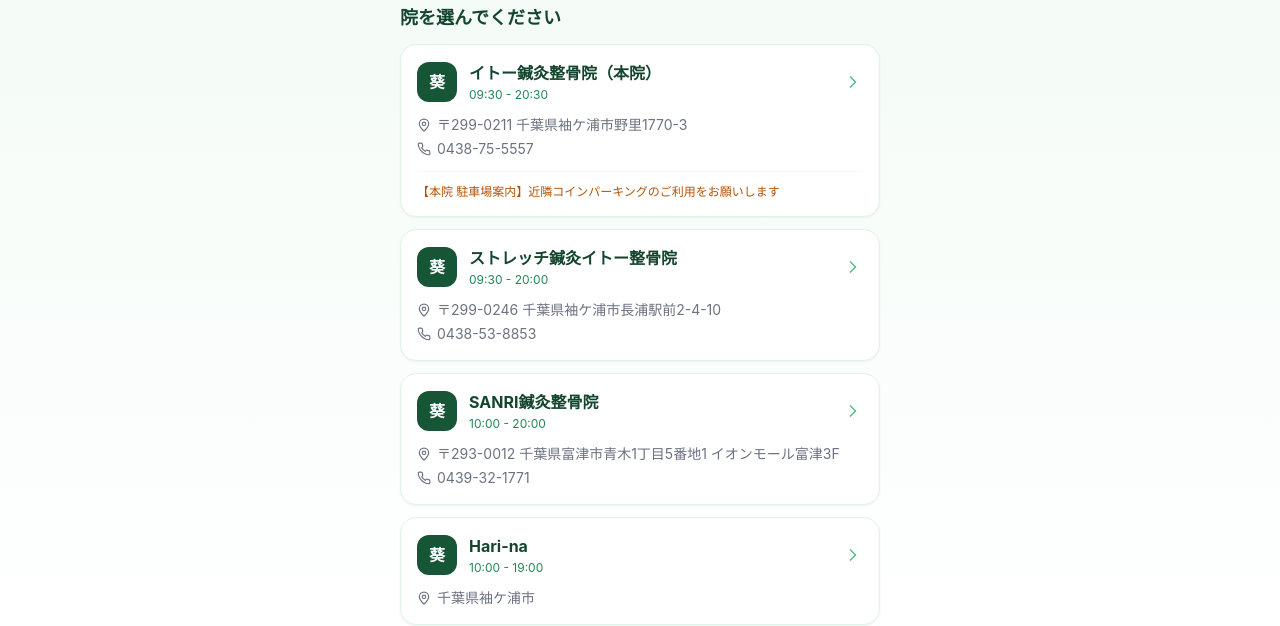
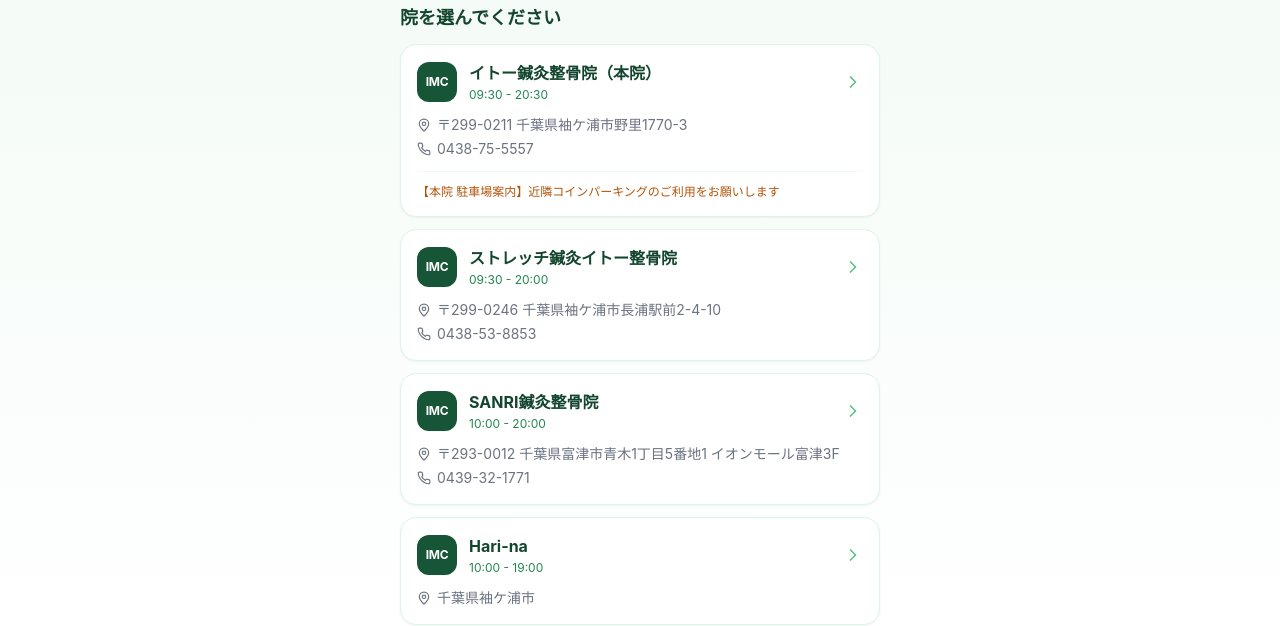
Before and after one commit to naoto07030113-design/HP, a Next.js app: page /reserve in a window 1280 px wide. Shown: the part 236-862 px from the top of the page. Built offline with nearby package versions, Linux system fonts and the light colour scheme.

Commit message:
アイコンの葵表記をIMCに変更

```diff
--- a/src/app/reserve/page.tsx
+++ b/src/app/reserve/page.tsx
@@ -44,7 +44,7 @@ export default function ReservePage() {
                   <div className="flex items-center justify-between mb-3">
                     <div className="flex items-center gap-3">
                       <div className="w-10 h-10 rounded-xl bg-green-800 flex items-center justify-center flex-shrink-0">
-                        <span className="text-white font-bold">葵</span>
+                        <span className="text-white font-bold text-xs tracking-tight">IMC</span>
                       </div>
                       <div>
                         <p className="font-bold text-green-900">{clinic.name}</p>
--- a/src/components/layout/AppShell.tsx
+++ b/src/components/layout/AppShell.tsx
@@ -56,7 +56,7 @@ export function AppShell({ children }: Props) {
           </Button>
           <div className="flex items-center gap-2">
             <div className="w-6 h-6 rounded bg-green-800 flex items-center justify-center">
-              <span className="text-white font-bold text-xs">葵</span>
+              <span className="text-white font-bold text-[10px] tracking-tight">IMC</span>
             </div>
             <span className="font-semibold text-green-900 text-sm">統合業務システム</span>
           </div>
--- a/src/components/layout/Sidebar.tsx
+++ b/src/components/layout/Sidebar.tsx
@@ -50,7 +50,7 @@ export function Sidebar({ onClose }: Props) {
       <div className="px-5 py-5 border-b border-green-100">
         <div className="flex items-center gap-2.5">
           <div className="w-8 h-8 rounded-lg bg-green-800 flex items-center justify-center flex-shrink-0">
-            <span className="text-white font-bold text-sm">葵</span>
+            <span className="text-white font-bold text-xs tracking-tight">IMC</span>
           </div>
           <div>
             <p className="font-bold text-green-900 text-sm leading-tight">統合業務システム</p>
```
